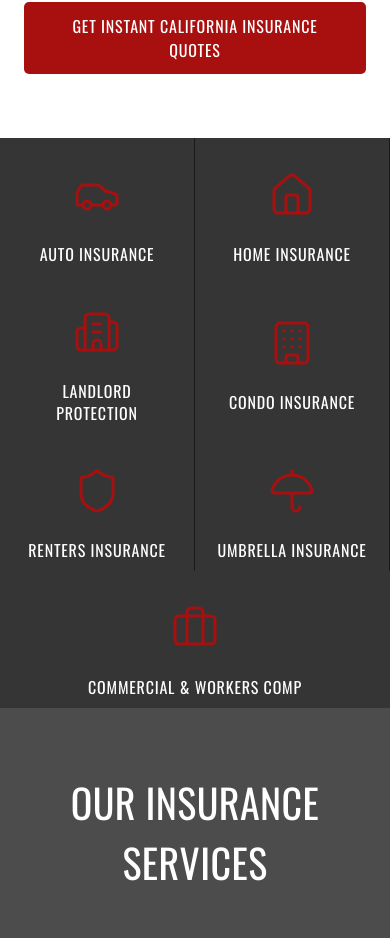
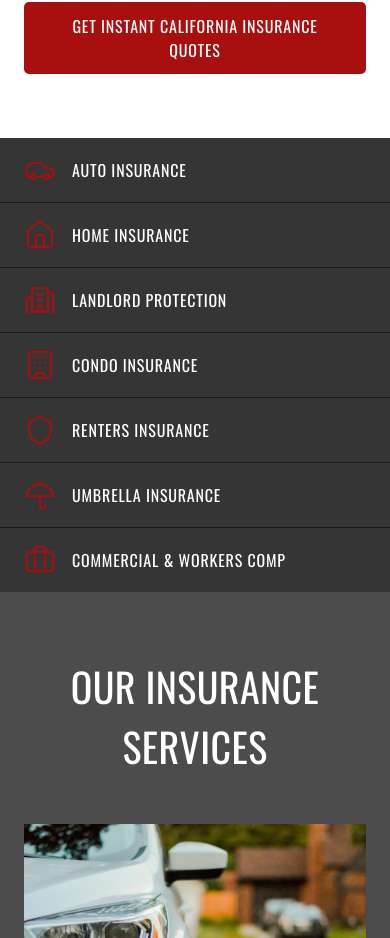
Before and after one commit to bmichelson86-create/biddle-shaw-nextjs, a Next.js app: page / in a window 390 px wide. Shown: the part 856-1794 px from the top of the page. Built offline with nearby package versions, Linux system fonts and the light colour scheme.

Commit message:
fix: ServicesGrid mobile vertical list layout

```diff
--- a/components/home/ServicesGrid.tsx
+++ b/components/home/ServicesGrid.tsx
@@ -94,24 +94,25 @@ export default function ServicesGrid() {
 
   return (
     <section ref={sectionRef} className="w-full">
-      <div className="grid grid-cols-2 md:grid-cols-3 lg:grid-cols-7">
+      <div className="grid grid-cols-1 md:grid-cols-3 lg:grid-cols-7">
         {SERVICES.map((service, i) => {
           const { Icon } = service;
+          const isLast = i === SERVICES.length - 1;
           return (
             <Link
               key={service.slug}
               href={`/services/${service.slug}`}
-              className={`services-card group flex flex-col items-center justify-center text-center transition-colors hover:bg-darker col-span-1 last:col-span-2 lg:last:col-span-1 ${
-                i < SERVICES.length - 1 ? "border-r" : ""
+              className={`services-card group flex flex-row items-center justify-start text-left py-4 px-6 md:flex-col md:items-center md:justify-center md:text-center md:py-[25px] md:px-[20px] transition-colors hover:bg-darker ${
+                isLast ? "" : "border-b border-[#1a1a1a] md:border-b-0 md:border-r md:border-r-[#1a1a1a]"
               }`}
-              style={{
-                backgroundColor: "#353535",
-                padding: "25px 20px 10px",
-                borderRightColor: "#1a1a1a",
-              }}
+              style={{ backgroundColor: "#353535" }}
             >
-              <div className="w-16 h-16 mb-4 flex items-center justify-center text-[#a81010] group-hover:text-white transition-colors duration-300">
-                <Icon width={48} height={48} strokeWidth={1.5} aria-hidden />
+              <div className="flex items-center justify-center text-[#a81010] group-hover:text-white transition-colors duration-300 flex-shrink-0 mr-4 md:mr-0 md:mb-4 md:w-16 md:h-16">
+                <Icon
+                  className="w-8 h-8 md:w-12 md:h-12"
+                  strokeWidth={1.5}
+                  aria-hidden
+                />
               </div>
               <h3 className="font-display uppercase text-white text-base md:text-lg tracking-wider leading-snug">
                 {service.title}
```
